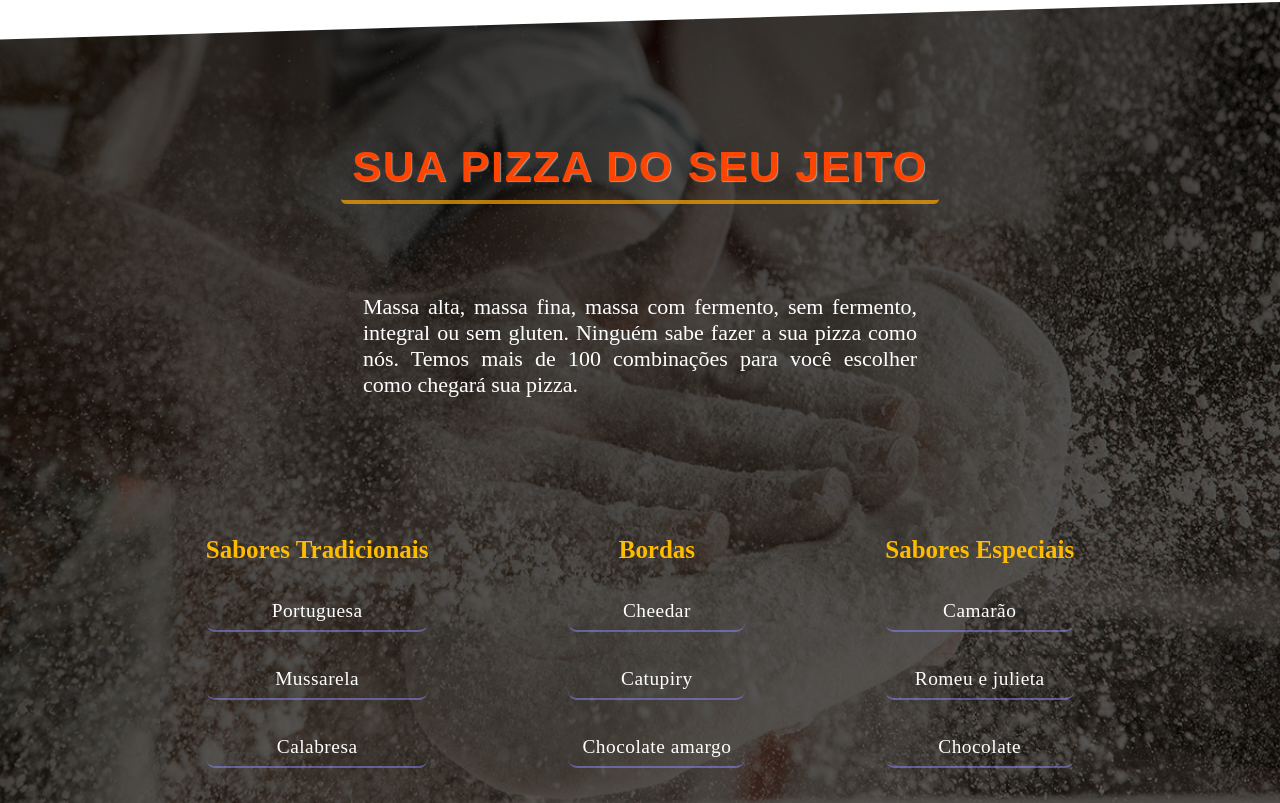
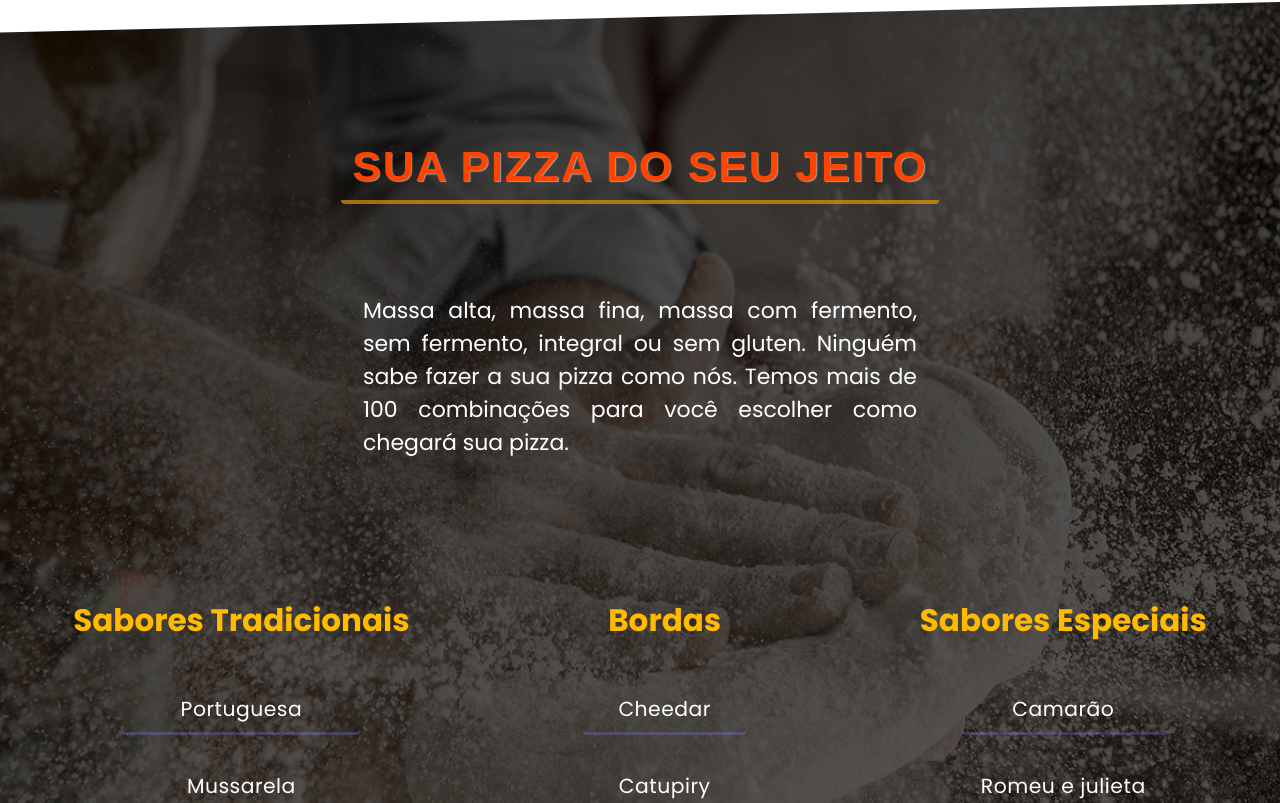
Before and after one commit to SantV7/pizzaria, a React (Vite) app: page / in a window 1280 px wide. Shown: the part 2797-3600 px from the top of the page. Built offline with nearby package versions, Linux system fonts and the light colour scheme; the HTML template or start-up script is replaced by a standard one; a web font is replaced by a local one.

Commit message:
Finished put fonts in areas ...

```diff
--- a/src/styles/main.css
+++ b/src/styles/main.css
@@ -52,6 +52,7 @@
 
 #main-content > #promotion-section > .area_info_promotion  > .all-cards {
     display: flex;
+
     align-items: center;
     justify-content: center;
     flex-flow: column nowrap;
--- a/src/styles/pizzasection.css
+++ b/src/styles/pizzasection.css
@@ -2,7 +2,7 @@
     margin-top: 120px;
     padding-top: 90px;
     background-image: linear-gradient(rgba(0, 0, 0, 0.71), rgba(0, 0, 0, 0.605)), url(../assets/img/secao10-background-secao-pizza.jpg);
-    clip-path: polygon(0 3.8%, 100% 0, 100% 100%, 0 100%);
+    clip-path: polygon(0 2.6%, 100% 0, 100% 100%, 0 100%);
     background-repeat: no-repeat;
     background-position: center center;
     background-size: cover;
@@ -10,6 +10,7 @@
 }
 
 #planSection > .intro-text {
+    font-family: poppins, Arial, Helvetica, sans-serif;
     margin-top: 40px;
     display: flex;
     justify-content: center;
@@ -19,8 +20,8 @@
 
 #planSection > .intro-text > .pizza-section-intro > #pizza-font-rubik {
     color: rgb(255, 68, 0);
-    border-radius: 5px;
-    border-bottom: 4px solid rgba(252, 164, 0, 0.703);
+    border-radius: 4px;
+    border-bottom: 4px solid rgba(252, 164, 0, 0.603);
     font-family: rubik glitch, Arial, Helvetica, sans-serif;
     text-shadow: 1px 1px 1px rgba(255, 255, 255, 0.525);
     font-size: 43px;
@@ -28,6 +29,7 @@
     margin-bottom: 90px;
     padding: 9.5px 11px;
 }
+
 
 #planSection > .intro-text > .text-p > p {
     font-size: 22px;
@@ -40,6 +42,7 @@
 
 #planSection > #sabores-area {
     display: flex;
+    font-family: poppins, Arial, Helvetica, sans-serif;
     justify-content: center;
     align-items: center;
     flex-flow: column nowrap;
@@ -60,17 +63,25 @@
 
 #planSection > #sabores-area > .area-options > .pizza-options > h3 {
     color: rgb(255, 187, 0);
-    font-size: 1.56em;
+    font-size: 1.94em;
     margin-bottom: 14px;
 }
 
+#planSection > #sabores-area > .area-options > .pizza-options > ul {
+    display: flex;
+    justify-content: center;
+    align-items: center;
+    flex-flow: column nowrap;
+}
 
 #planSection > #sabores-area > .area-options > .pizza-options > ul > li {
+    text-align: center;
     list-style: none;
-    border-radius: 9px;
-    border-bottom: 2px solid rgba(141, 141, 252, 0.504);
+    width: 70.8%;
+    border-radius: 4px;
+    border-bottom: 3px solid rgba(141, 141, 252, 0.244);
     color: white;
-    font-size: 19.35px;
+    font-size: 20.35px;
     letter-spacing: 0.5px;
     padding: 8px 14px;
     margin-top: 28px;
```
